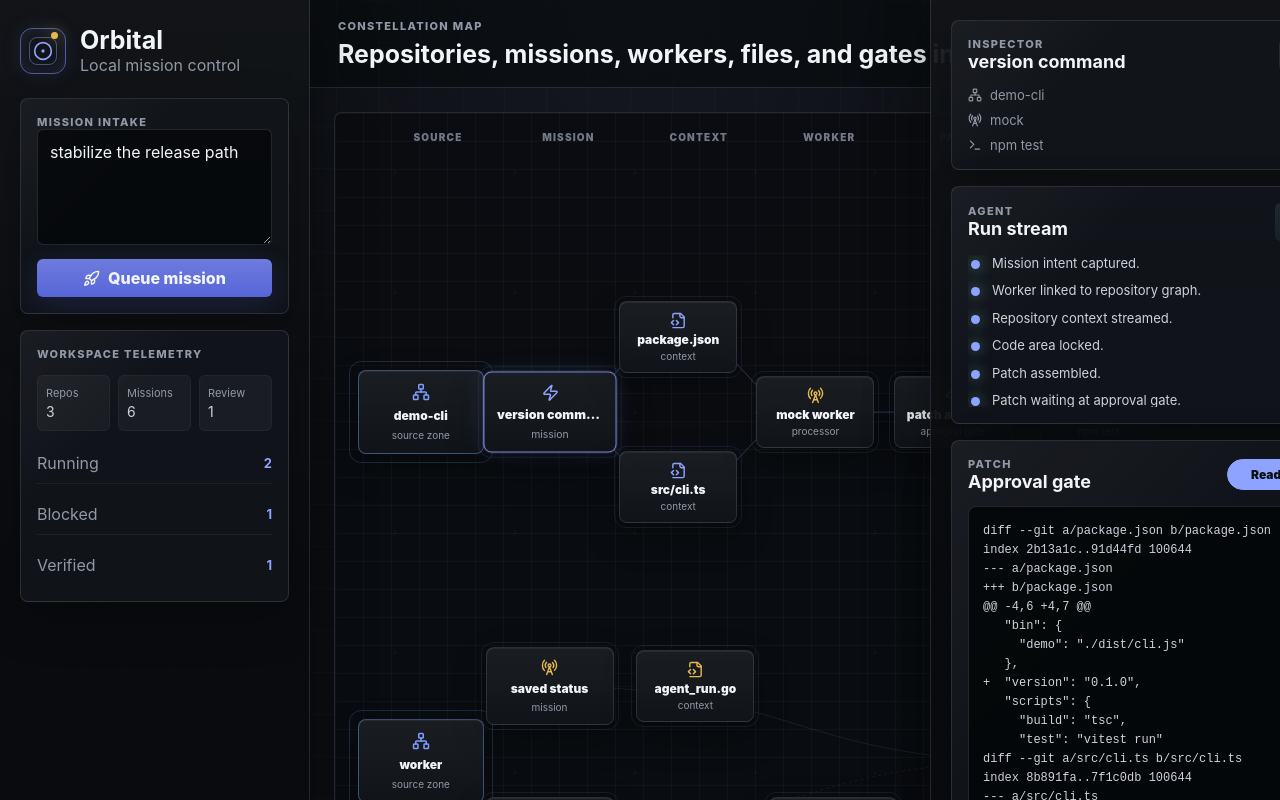
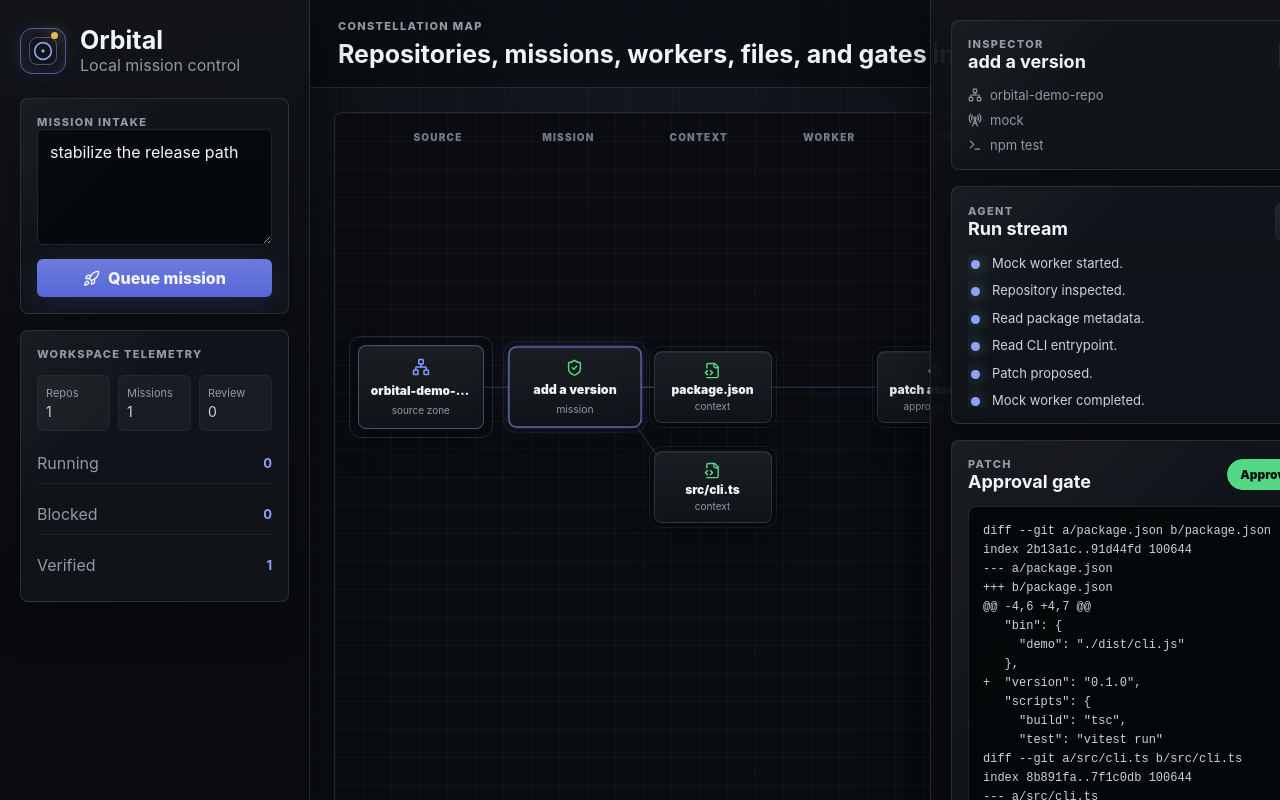
Before and after one commit to whosgotch/orbital, a React (Vite) app in the folder app/: page / in a window 1280 px wide. Shown: the top 800 px of the page. Built offline with nearby package versions, Linux system fonts and the light colour scheme.

Commit message:
feat(app): render worker mission fixture

```diff
--- a/app/src/App.tsx
+++ b/app/src/App.tsx
@@ -13,7 +13,6 @@ import {
 } from "lucide-react";
 import { GraphMap } from "./components/GraphMap";
 import {
-  mockMissionLoop,
   mockGraphEdges,
   mockGraphNodes,
   mockPatchDiff,
@@ -25,13 +24,17 @@ import {
   type WorkspaceGraphNode,
   type WorkspaceMission,
 } from "./mockMission";
+import type { Repository } from "./domain";
 import {
   workspaceViewFromMissionLoop,
   type WorkspaceRuntime,
   type WorkspaceRuntimeMap,
 } from "./workspaceAdapter";
+import { workerMissionFixture } from "./workerMissionFixture";
 
-const initialWorkspaceView = workspaceViewFromMissionLoop(mockMissionLoop, {
+const activeMissionLoop = workerMissionFixture;
+
+const initialWorkspaceView = workspaceViewFromMissionLoop(activeMissionLoop, {
   missions: mockWorkspaceMissions,
   graphNodes: mockGraphNodes,
   graphEdges: mockGraphEdges,
@@ -64,7 +67,7 @@ export function App() {
   const selectedGraphNode = workspaceGraphNodes.find((node) => node.id === selectedNodeId) ?? workspaceGraphNodes[0];
   const selectedMissionId = selectedGraphNode.mission_id ?? nearestMissionId(selectedGraphNode, workspaceMissions) ?? workspaceMissions[0].id;
   const selectedMission = workspaceMissions.find((mission) => mission.id === selectedMissionId) ?? workspaceMissions[0];
-  const selectedRepository = repositoryFor(selectedMission);
+  const selectedRepository = repositoryFor(selectedMission, activeMissionLoop.repositories);
   const selectedRuntime = runtimeByMission[selectedMission.id];
   const selectedPatchDiff = patchDiffByMission[selectedMission.id] ?? "";
   const selectedVerificationOutput = verificationOutputByMission[selectedMission.id] ?? "";
@@ -107,10 +110,11 @@ export function App() {
     }
 
     const missionId = `mission_${Date.now()}`;
-    const appMissionCount = workspaceMissions.filter((mission) => mission.repository_id === "repo_app").length;
+    const targetRepositoryId = selectedRepository.id;
+    const targetMissionCount = workspaceMissions.filter((mission) => mission.repository_id === targetRepositoryId).length;
     const mission: WorkspaceMission = {
       id: missionId,
-      repository_id: "repo_app",
+      repository_id: targetRepositoryId,
       title,
       status: "running",
       worker: "mock",
@@ -127,13 +131,13 @@ export function App() {
       label: missionLabel(title),
       detail: "mission",
       x: 27,
-      y: Math.min(92, 64 + appMissionCount * 6),
+      y: Math.min(92, 22 + targetMissionCount * 12),
       mission_id: missionId,
-      repository_id: "repo_app",
+      repository_id: targetRepositoryId,
     };
     const edge: WorkspaceGraphEdge = {
-      id: `edge_repo_app_${missionId}`,
-      from: "repo_app",
+      id: `edge_${targetRepositoryId}_${missionId}`,
+      from: targetRepositoryId,
       to: missionId,
       kind: "owns",
     };
@@ -205,7 +209,7 @@ export function App() {
           <dl className="metric-grid">
             <div>
               <dt>Repos</dt>
-              <dd>{mockMissionLoop.repositories.length}</dd>
+              <dd>{activeMissionLoop.repositories.length}</dd>
             </div>
             <div>
               <dt>Missions</dt>
@@ -255,6 +259,7 @@ export function App() {
             node={selectedGraphNode}
             mission={selectedMission}
             missions={workspaceMissions}
+            repositories={activeMissionLoop.repositories}
             runtime={selectedRuntime}
           />
         </section>
@@ -367,16 +372,18 @@ function NodeInspector({
   node,
   mission,
   missions,
+  repositories,
   runtime,
 }: {
   node: WorkspaceGraphNode;
   mission: WorkspaceMission;
   missions: WorkspaceMission[];
+  repositories: Repository[];
   runtime: WorkspaceRuntime;
 }) {
   const repository = node.repository_id
-    ? mockMissionLoop.repositories.find((repo) => repo.id === node.repository_id)
-    : repositoryFor(mission);
+    ? repositories.find((repo) => repo.id === node.repository_id)
+    : repositoryFor(mission, repositories);
 
   if (node.kind === "repo") {
     const missionCount = missions.filter((item) => item.repository_id === node.repository_id).length;
@@ -492,10 +499,8 @@ function NodeInspector({
   );
 }
 
-function repositoryFor(mission: WorkspaceMission) {
-  return (
-    mockMissionLoop.repositories.find((repository) => repository.id === mission.repository_id) ?? mockMissionLoop.repositories[0]
-  );
+function repositoryFor(mission: WorkspaceMission, repositories: Repository[]) {
+  return repositories.find((repository) => repository.id === mission.repository_id) ?? repositories[0];
 }
 
 function nearestMissionId(node: WorkspaceGraphNode, missions: WorkspaceMission[]) {
```
